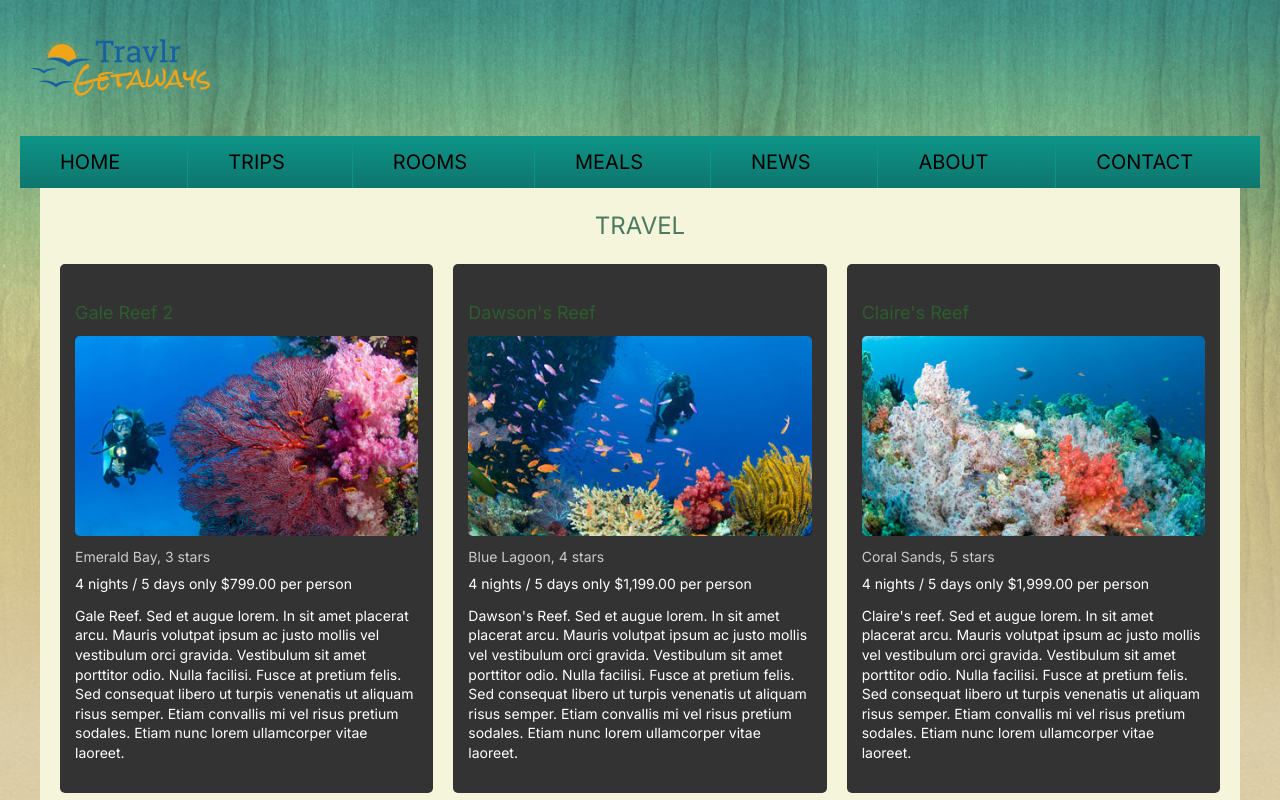
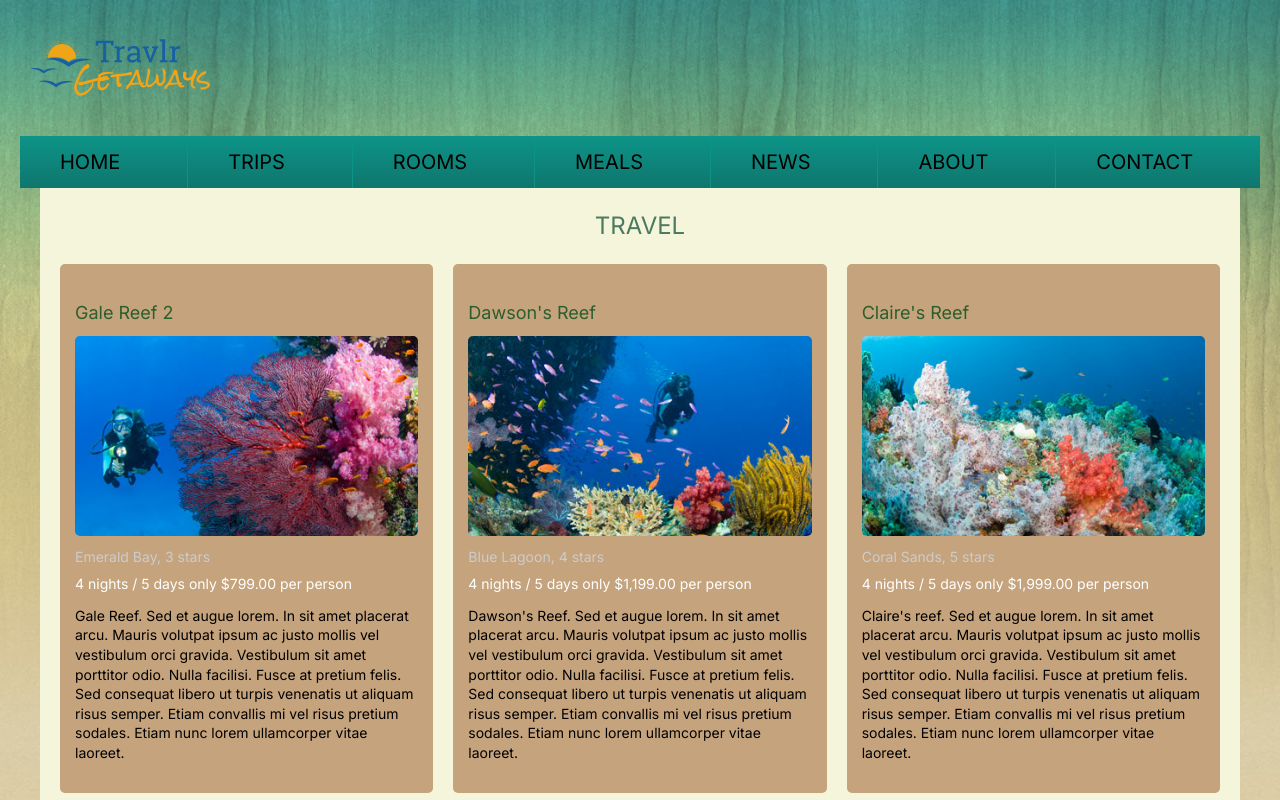
Before and after one commit to chibielora/snhu-capstone, a Next.js app in the folder client/: page /trips in a window 1280 px wide. Shown: the top 800 px of the page. Built offline with nearby package versions, Linux system fonts and the light colour scheme.

Commit message:
css-styles change

```diff
--- a/client/src/app/globals.css
+++ b/client/src/app/globals.css
@@ -49,6 +49,9 @@ body {
   height: auto;
 }
 
+p {
+  color:#020101;
+}
 .main-title {
   color: #2e8b57;
   text-align: center;
@@ -215,7 +218,7 @@ body {
 }
 
 .trip-card {
-  background-color: #333;
+  background-color: #c4a37d;
   color: #fff;
   padding: 15px;
   border-radius: 5px;
```
